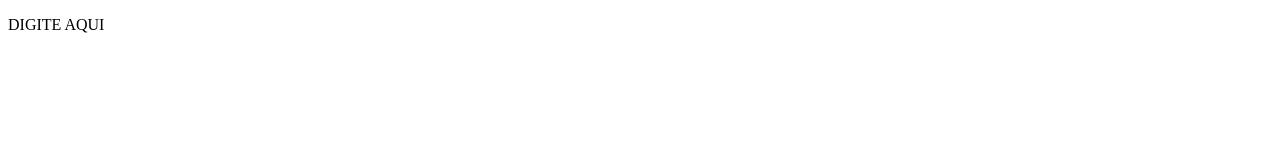
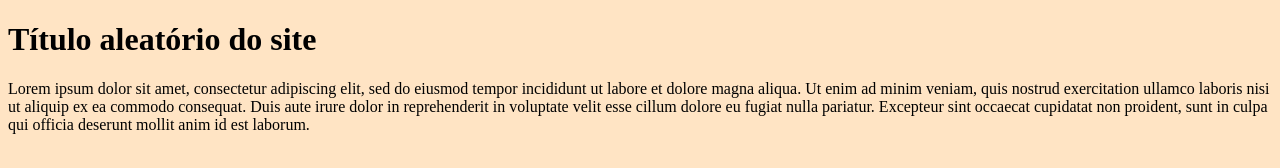
Before and after one commit to FerrariUnifil/Atv_AndreMauricio, a plain HTML site: page index.html in a window 1280 px wide. Drawn offline with Linux system fonts and the light colour scheme.

Commit message:
Alteração no html e css

```diff
--- a/index.html
+++ b/index.html
@@ -3,10 +3,15 @@
 <head>
     <meta charset="UTF-8">
     <meta name="viewport" content="width=device-width, initial-scale=1.0">
-    <title>Document</title>
+    <title>Site legal</title>
 </head>
 <body>
-    <title>SITE HEARTZ</title>
-    <p>DIGITE AQUI</p>
+    <h1>Título aleatório do site</h1>
+    <p>Lorem ipsum dolor sit amet, consectetur adipiscing elit, sed do eiusmod tempor incididunt ut labore et dolore magna aliqua. Ut enim ad minim veniam, quis nostrud exercitation ullamco laboris nisi ut aliquip ex ea commodo consequat. Duis aute irure dolor in reprehenderit in voluptate velit esse cillum dolore eu fugiat nulla pariatur. Excepteur sint occaecat cupidatat non proident, sunt in culpa qui officia deserunt mollit anim id est laborum.</p>
 </body>
+<style>
+    body{
+        background-color: bisque;
+    }
+</style>
 </html>
```
